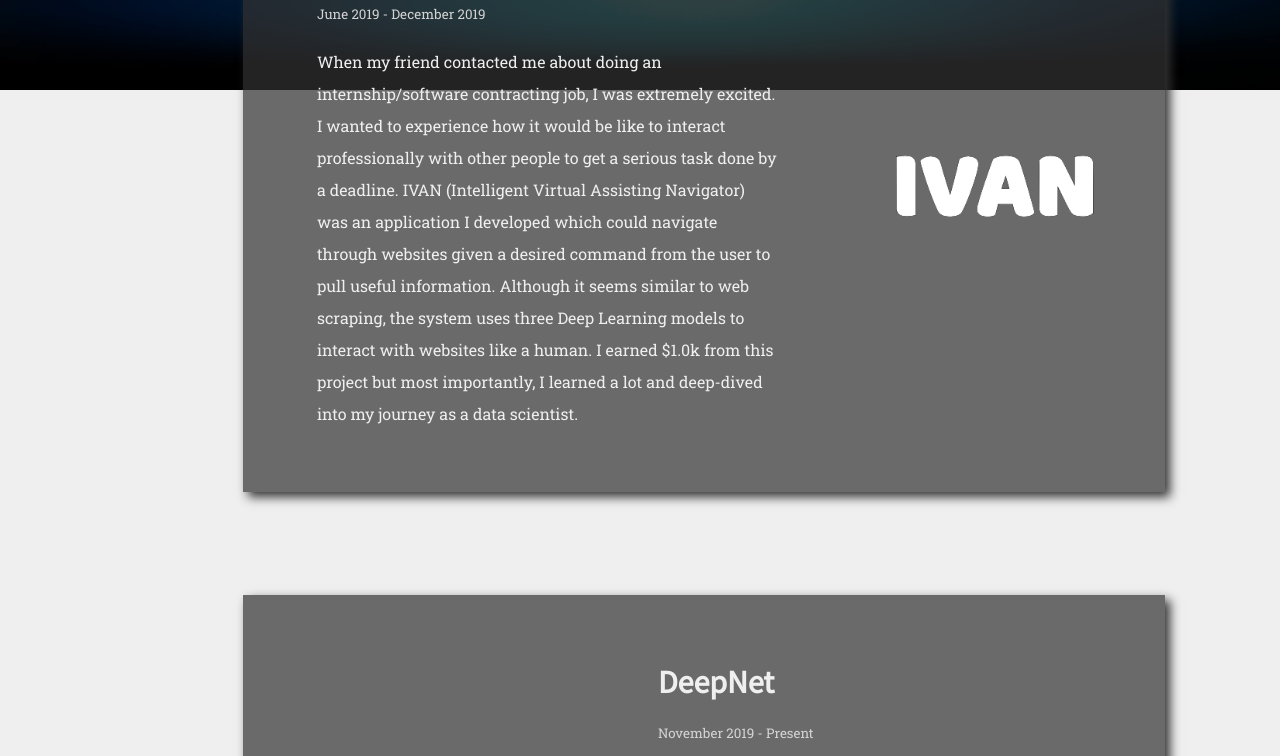
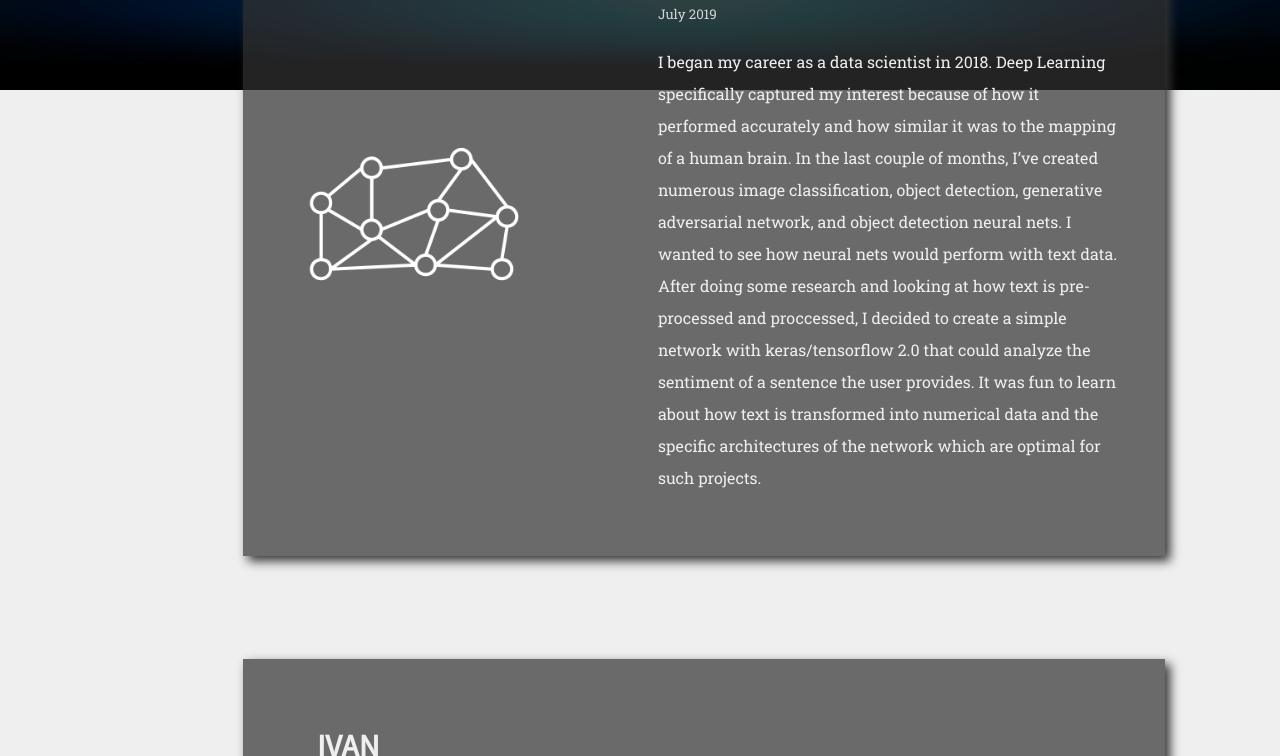
Before and after one commit to Cyb3rBlaze/Cyb3rBlaze.github.io, a plain HTML site: page index.html in a window 1280 px wide. Shown: the part 710-1466 px from the top of the page. Drawn offline with nearby package versions, Linux system fonts and the light colour scheme; a web font is replaced by a local one.

Commit message:
sentiment

```diff
--- a/index.html
+++ b/index.html
@@ -76,6 +76,27 @@
     <!--Project Cards-->
     <div id="cards-area">
       <div id="dl"></div>
+      <div class="card">
+        <img data-aos="fade-in" src="res/sentiment.png" width="20%" />
+        <div>
+          <h1 data-aos="fade-in">Sentiment Analysis</h1>
+          <small data-aos="fade-in">July 2019</small>
+          <p data-aos="fade-in">
+            I began my career as a data scientist in 2018. Deep Learning
+            specifically captured my interest because of how it performed
+            accurately and how similar it was to the mapping of a human brain.
+            In the last couple of months, I’ve created numerous image
+            classification, object detection, generative adversarial network,
+            and object detection neural nets. I wanted to see how neural nets
+            would perform with text data. After doing some research and looking
+            at how text is pre-processed and proccessed, I decided to create a
+            simple network with keras/tensorflow 2.0 that could analyze the
+            sentiment of a sentence the user provides. It was fun to learn about
+            how text is transformed into numerical data and the specific
+            architectures of the network which are optimal for such projects.
+          </p>
+        </div>
+      </div>
       <div class="card">
         <div>
           <h1 data-aos="fade-in">IVAN</h1>
@@ -213,10 +234,10 @@
             output code was born. The user starts the simulation and uses the
             arrow keys to move the robot around. After 15 seconds, the
             simulation outputs a c++ file which can be directly uploaded to a
-            real robot. I also added an Artificially Intelligent A*
-            search based agent that the user could play against. The judges at
-            worlds said they had never seen anything like it before and it
-            helped us win Create Award.
+            real robot. I also added an Artificially Intelligent A* search based
+            agent that the user could play against. The judges at worlds said
+            they had never seen anything like it before and it helped us win
+            Create Award.
           </p>
         </div>
         <img data-aos="fade-in" src="res/simulation.png" width="100%" />
```
Also changed, not shown: res/sentiment.png (added).
